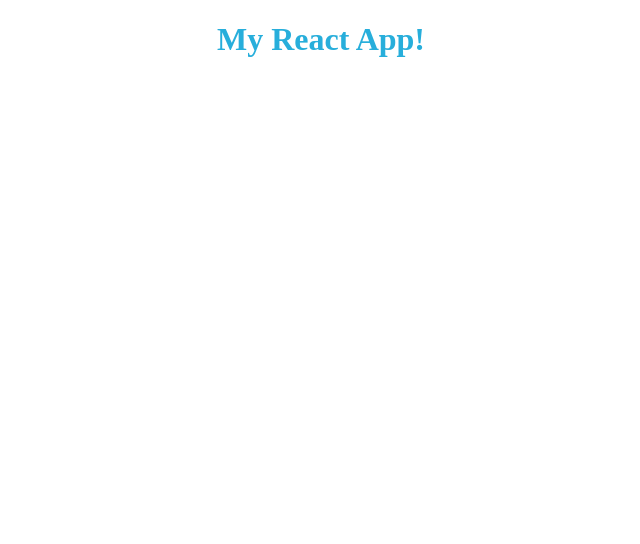
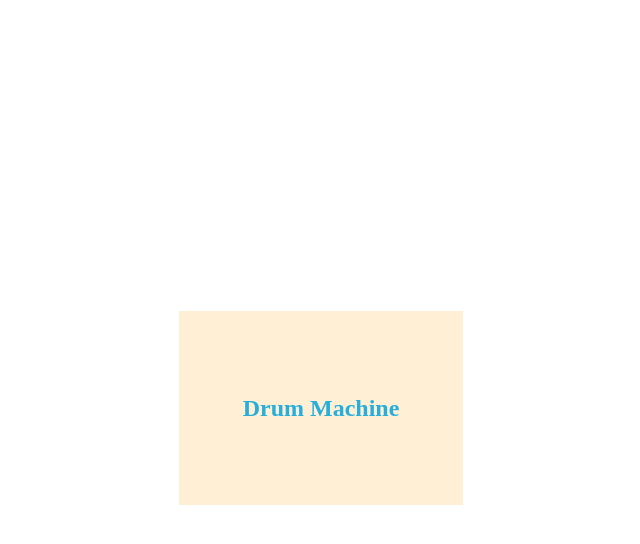
Before and after one commit to Natcancein/FreeCodeCamp, a React app in the folder FrontEndLibrariesProjects/drum-machine/: page / in a window 1280 px wide. Shown: the top 544 px of the page, without its empty margins (319-959 px from the left). Built offline with nearby package versions, Linux system fonts and the light colour scheme.

Commit message:
update drum-machine

```diff
--- a/FrontEndLibrariesProjects/drum-machine/package.json
+++ b/FrontEndLibrariesProjects/drum-machine/package.json
@@ -24,6 +24,7 @@
   },
   "dependencies": {
     "react": "^16.8.6",
-    "react-dom": "^16.8.6"
+    "react-dom": "^16.8.6",
+    "styled-components": "^4.2.0"
   }
 }
--- a/FrontEndLibrariesProjects/drum-machine/src/components/App.js
+++ b/FrontEndLibrariesProjects/drum-machine/src/components/App.js
@@ -1,12 +1,27 @@
 import React, { Component } from "react";
+import '../styles/App.css';
+import styled from 'styled-components';
 
-import '../styles/App.css';
+// Wrapper with styled component
+
+const Wrapper = styled.section`
+
+  padding: 4em;
+  background: papayawhip;
+  max-width: 50%;
+
+`;
 
 class App extends Component {
     render() {
         return (
-            <div>
-                <h1>My React App!</h1>
+            <div className="app">
+
+                <Wrapper>
+
+                <h1>Drum Machine</h1>
+
+  </Wrapper>
             </div>
         );
     }
--- a/FrontEndLibrariesProjects/drum-machine/src/styles/App.css
+++ b/FrontEndLibrariesProjects/drum-machine/src/styles/App.css
@@ -1,3 +1,12 @@
+.app{
+    display:flex;
+    align-items:center;
+    justify-content:center;
+    padding: 0;
+    margin: 0;
+    flex-direction: column;
+    min-height: 100vh;
+}
 h1 {
     color: #27aedb;
     text-align: center;
```
Also changed, not shown: 2 other files (tests, documents, lock files or other folders).
